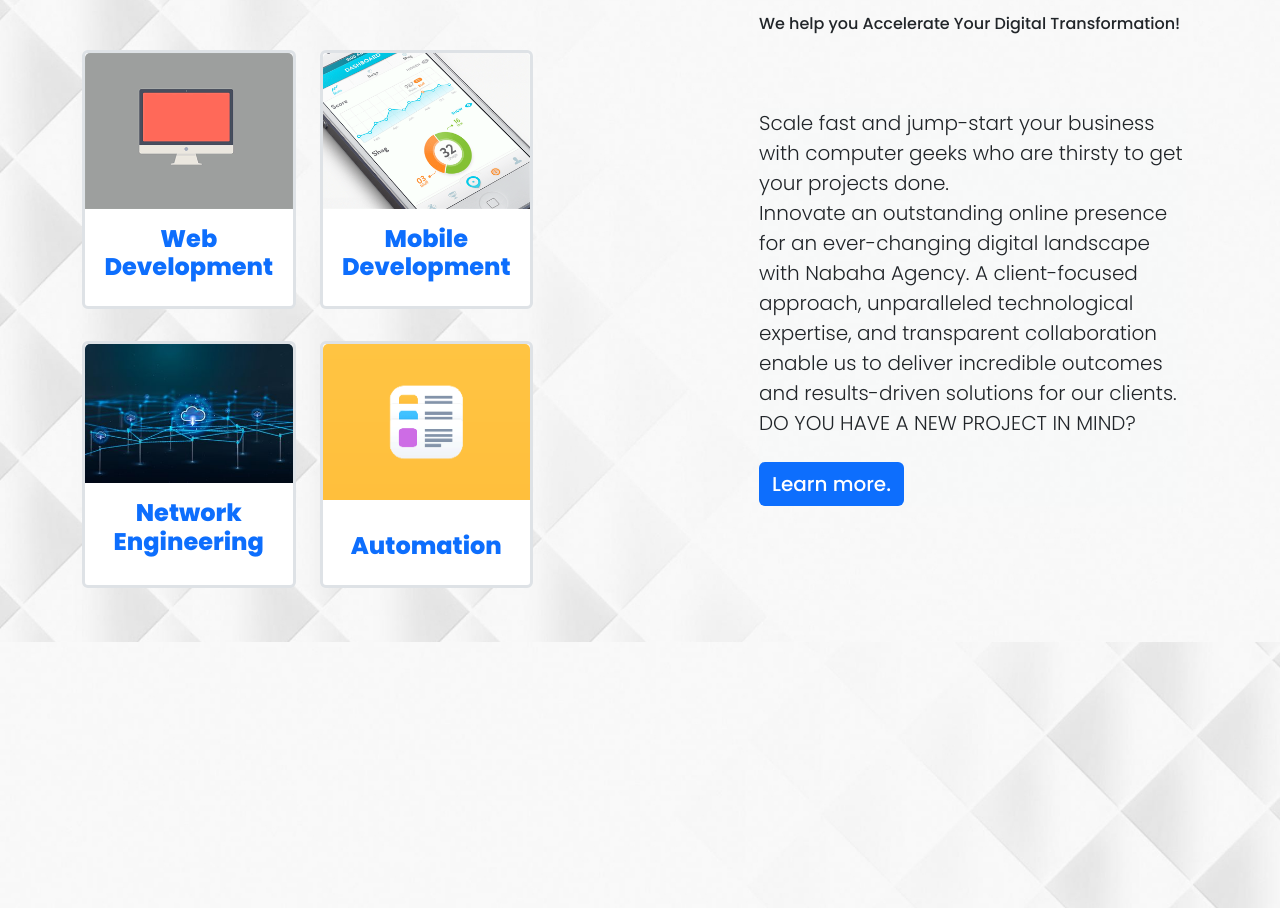
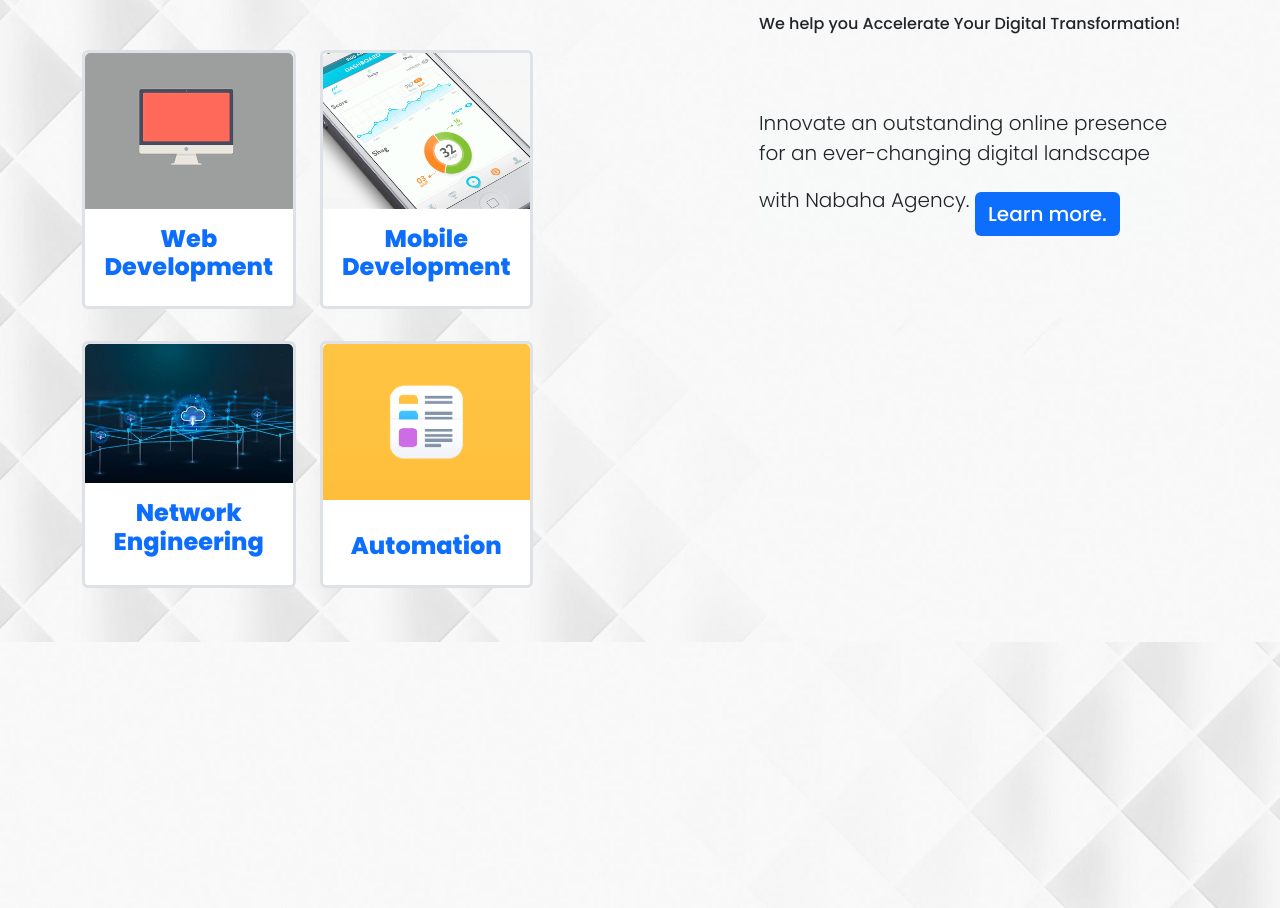
Before and after one commit to LoaiHnassar/loaihnassar.github.io, a plain HTML site: page index.html in a window 1280 px wide. Shown: the part 958-1866 px from the top of the page. Drawn offline with nearby package versions, Linux system fonts and the light colour scheme; grey boxes are pictures that could not be loaded.

Commit message:
uuufsduu

```diff
--- a/index.html
+++ b/index.html
@@ -145,11 +145,7 @@
               <p> We help you Accelerate Your Digital Transformation!</p>
             </p><br>
             <p class="agency-text text-sart fs-5 fw-lighter text-dark mt-3  bg-light bg-opacity-50  rounded">
-              Scale fast and jump-start your business with computer geeks who are thirsty to get your projects done.<br>
-              Innovate an outstanding online presence for an ever-changing digital landscape with Nabaha Agency. A client-focused approach,
-              unparalleled technological expertise,
-              and transparent collaboration enable us to deliver incredible outcomes and results-driven solutions for our clients.<br>
-              DO YOU HAVE A NEW PROJECT IN MIND?<br>
+            Innovate an outstanding online presence for an ever-changing digital landscape with Nabaha Agency.
               <button class="btn bg-primary fs-5  mt-4"><a style="color: white;" href="https://agency.nabaha.co/">Learn more.</a></button>
             </p>
 
```
